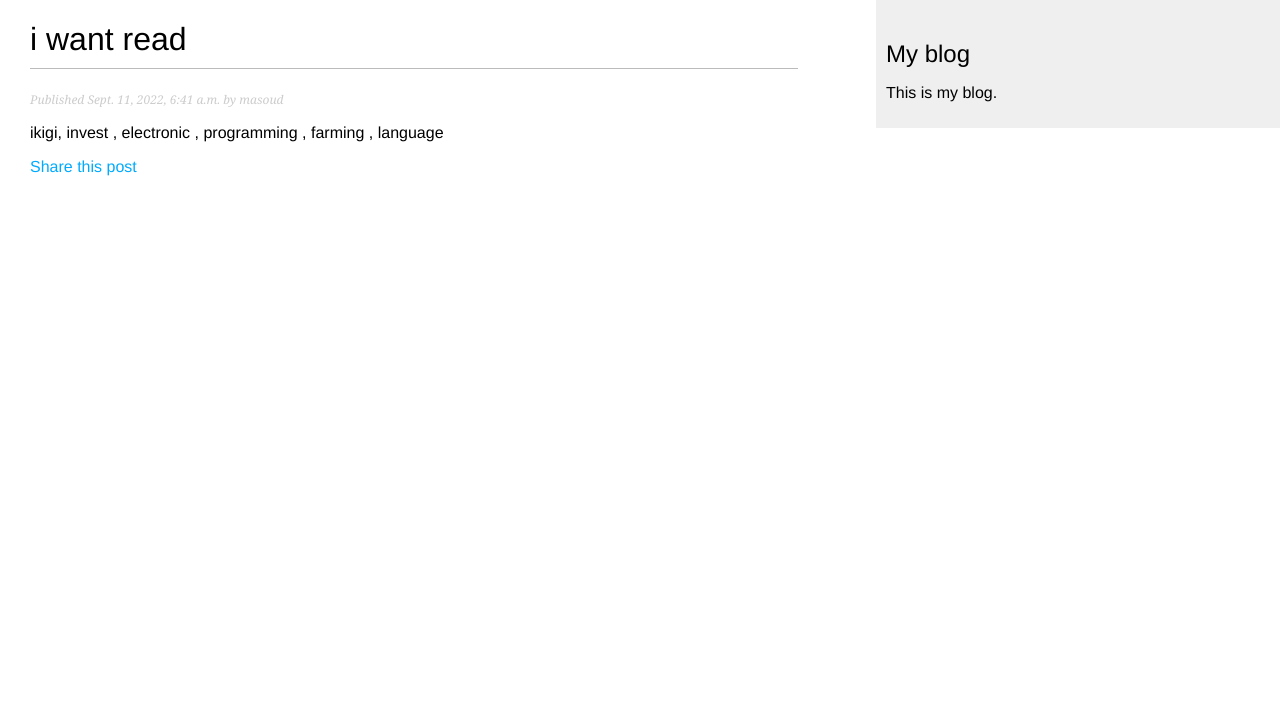
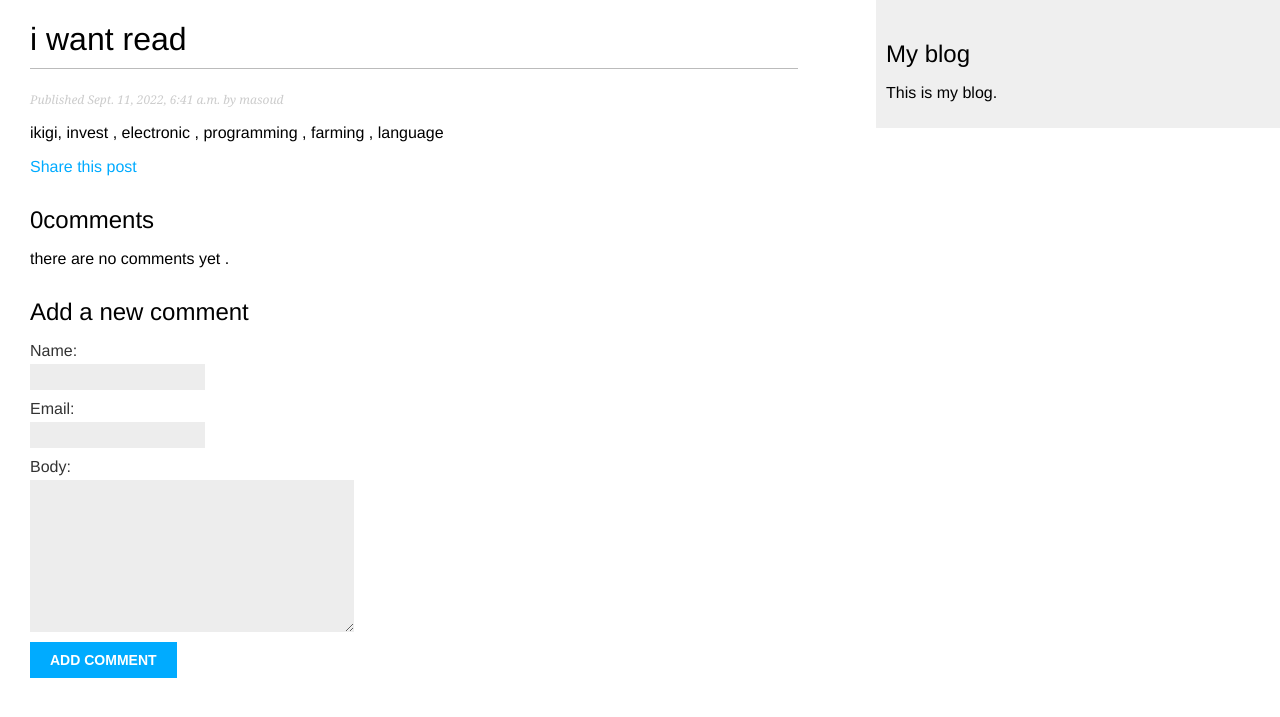
Before and after one commit to masoud-rezaei/blog-aplication, a Django app: a page that uses blog/templates/blog/post/detail.html in a window 1280 px wide. Shown: the top 717 px of the page. Run offline with Django 4.2, Linux system fonts and the light colour scheme; data comes from the database, SQL or seed files in the repository; both versions use the stored data as it was after the commit.

Commit message:
comment_system

```diff
--- a/blog/forms.py
+++ b/blog/forms.py
@@ -1,8 +1,13 @@
 from django import forms
-
+from .models import Comment
 class EmailPostForm(forms.Form):
   name = forms.CharField(max_length=25)
   email = forms.EmailField()
   to = forms.EmailField()
   comments = forms.CharField(required=False,
                              widget=forms.Textarea)
+
+class CommentForm(forms.ModelForm):
+  class Meta:
+    model = Comment
+    fields = ('name', 'email', 'body')
--- a/blog/models.py
+++ b/blog/models.py
@@ -1,3 +1,4 @@
+from email.policy import default
 from django.db import models
 from django.utils import timezone
 from django.contrib.auth.models import User
@@ -43,3 +44,19 @@ class Post(models.Model):
                    args=[self.publish.year,
                         self.publish.month,
               self.publish.day, self.slug])
+
+class Comment(models.Model):
+  post = models.ForeignKey(Post,on_delete=models.CASCADE,
+                           related_name='comments')
+  name = models.CharField(max_length=80)
+  email = models.EmailField()
+  body = models.TextField()
+  created = models.DateTimeField(auto_now_add=True)
+  updated = models.DateTimeField(auto_now=True)
+  active = models.BooleanField(default=True)
+
+  class Meta:
+    ordering = ('created',)
+
+  def __str__(self):
+      return f'Comment by {self.name} on {self.post}'
--- a/blog/templates/blog/post/detail.html
+++ b/blog/templates/blog/post/detail.html
@@ -3,6 +3,7 @@
 {% block title %}
    {{ post.title}}
 {% endblock title %}
+
 {% block content %}
   <h1>{{ post.title }}</h1>
   <p class="date">
@@ -14,4 +15,34 @@
       Share this post
     </a>
   </p>
+
+{% with comments.count as total_comments %}
+  <h2>{{ total_comments }}comment{{ total_comments|pluralize }}</h2>
+{% endwith %}
+
+
+{% for comment in comments %}
+   <div class="comment">
+     <p class="info">
+       Comment {{ forloop.counter }} by {{ comment.name }}
+       {{ comment.created }}
+     </p>
+     {{ comment.body|linebreaks }}
+   </div>
+  {% empty %}
+  <p>there are no comments yet .</p>
+{% endfor %}
+
+
+{% if new_comment %}
+  <h2>your comment has been added.</h2>
+{% else %}
+  <h2>Add a new comment</h2>
+  <form method="post">
+    {{ comment_form.as_p }}
+    {% csrf_token %}
+    <p><input type="submit" value="Add comment"></p>
+  </form>
+{% endif %}
+
 {% endblock content %}
--- a/blog/views.py
+++ b/blog/views.py
@@ -1,7 +1,7 @@
 from django.views.generic import ListView
 from django.shortcuts import render, get_object_or_404
-from .forms import EmailPostForm
-from .models import Post
+from .forms import EmailPostForm, CommentForm
+from .models import Post, Comment
 from django.core.mail import send_mail
 # Create your views here.
 def post_detail(request, year, month, day, post):
@@ -10,8 +10,26 @@ def post_detail(request, year, month, day, post):
                         publish__month=month,
                         publish__year=year,
                         publish__day=day)
+    # List of active comments for this post
+    comments = post.comments.filter(active=True)
+    new_comment = None
+    if request.method == 'POST':
+        # A comment was posted
+        comment_form = CommentForm(data=request.POST)
+        if comment_form.is_valid():
+            # Create Comment object but don't save to database yet
+            new_comment = comment_form.save(commit=False)
+            # Assign the current post to the comment
+            new_comment.post = post
+            # Save the comment to the database
+            new_comment.save()
+    else:
+        comment_form = CommentForm()
     return render(request,'blog/post/detail.html',
-                                   {'post': post})
+                                   {'post': post,
+                                   'comments': comments,
+                                     'new_comment': new_comment,
+                                     'comment_form': comment_form})
 
 class PostListView(ListView):
     queryset = Post.published.all()
```
Also changed, not shown: blog/admin.py (+7 -1 lines), blog/migrations/0002_comment.py (added), db.sqlite3.
